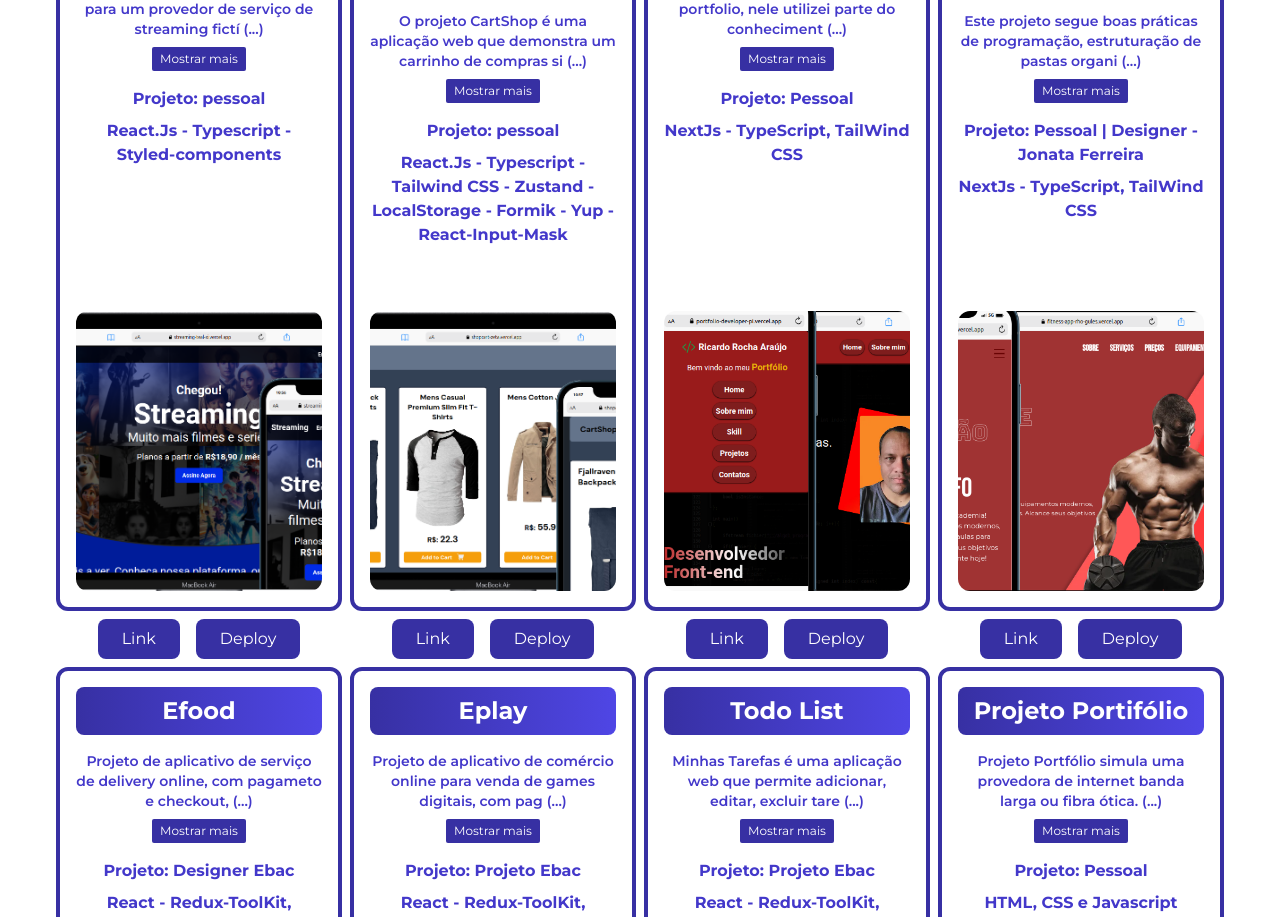
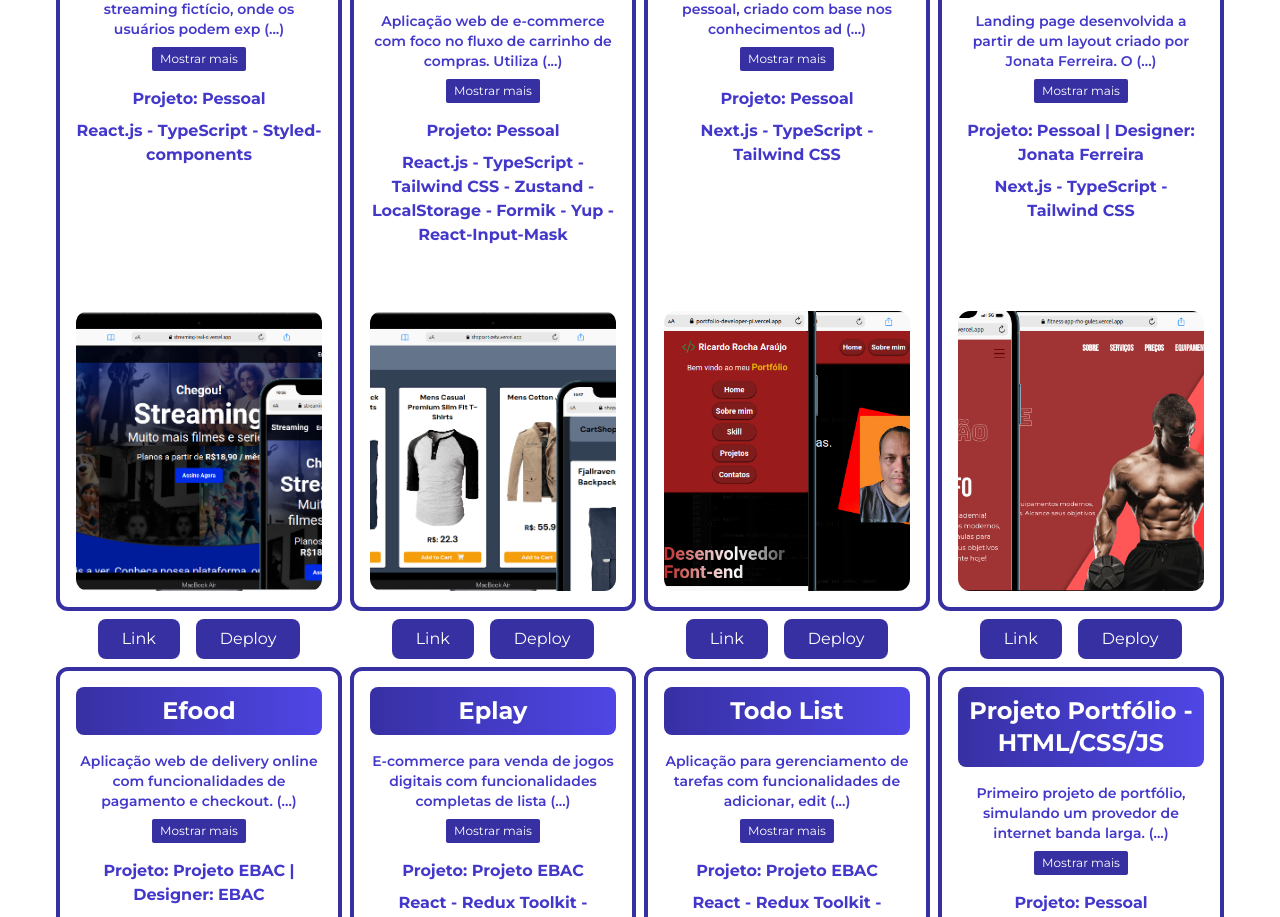
Before and after one commit to cardrocha/my-portfolio-2.0, a React (Vite) app: page /project in a window 1280 px wide. Shown: the part 433-1350 px from the top of the page. Built offline with nearby package versions, Linux system fonts and the light colour scheme.

Commit message:
fix: update project descriptions and correct language formatting in projectData.ts

```diff
--- a/src/data/projectData.ts
+++ b/src/data/projectData.ts
@@ -6,9 +6,9 @@ export const projects: Repos[] = [
     image: "/streaming1.png",
     title: "Streaming",
     description:
-      "Este projeto é uma landing page para um provedor de serviço de streaming fictício. Ele simula um ambiente onde os usuários podem explorar uma variedade de planos de assinatura e conteúdos disponíveis. Desenvolvido com React.js, TypeScript e styled-components, este projeto incorpora várias lógicas aprendidas durante o curso da Ebac, incluindo renderização de listas, componentes reativos com o uso de hooks do React e manipulação de estado.",
-    project: "pessoal",
-    language: "React.Js - Typescript - Styled-components",
+      "Landing page para um serviço de streaming fictício, onde os usuários podem explorar planos de assinatura e conteúdos disponíveis. Desenvolvido com React.js, TypeScript e styled-components, o projeto aplica conceitos como renderização de listas, gerenciamento de estado com hooks e componentização. Foi criado durante o curso da EBAC.",
+    project: "Pessoal",
+    language: "React.js - TypeScript - Styled-components",
     link: "https://github.com/cardrocha/streaming",
     deploy: "https://streaming-teal-xi.vercel.app/",
   },
@@ -17,10 +17,10 @@ export const projects: Repos[] = [
     image: "/shopcart1.png",
     title: "CartShop - Ecommerce",
     description:
-      "O projeto CartShop é uma aplicação web que demonstra um carrinho de compras simples. A aplicação é construída utilizando React.js, TypeScript, Tailwind CSS e gerenciamento de estado com Zustand. Totalmente responsivo, utilizando melhores prática de codificação e com feedback para o usuário ao fazer checkout, recebe dados da api para renderizar produtos que simula um e-commerce.",
-    project: "pessoal",
+      "Aplicação web de e-commerce com foco no fluxo de carrinho de compras. Utiliza React.js, TypeScript, Tailwind CSS e Zustand para gerenciamento de estado. Totalmente responsiva, conta com validação de formulários com Formik e Yup, integração com uma API fake e feedback visual para o usuário durante o processo de checkout.",
+    project: "Pessoal",
     language:
-      "React.Js - Typescript - Tailwind CSS - Zustand - LocalStorage - Formik - Yup - React-Input-Mask",
+      "React.js - TypeScript - Tailwind CSS - Zustand - LocalStorage - Formik - Yup - React-Input-Mask",
     link: "https://github.com/cardrocha/shopcart",
     deploy: "https://shopcart-zeta.vercel.app/",
   },
@@ -29,9 +29,9 @@ export const projects: Repos[] = [
     image: "/project_portfolio.png",
     title: "Projeto Portfólio",
     description:
-      "Este foi meu primeiro projeto de portfolio, nele utilizei parte do conhecimento adquirido no curso de React.js e Styled-componets: componentizção, ciclo de vida do componente, utilização de hooks do react, integrando-o ao framework Nest.js e ao tailwind css. Aqui, apresento tanto meus projetos pessoais quanto aqueles desenvolvidos durante o curso.",
+      "Primeira versão do meu portfólio pessoal, criado com base nos conhecimentos adquiridos no curso da EBAC. Utilizei React.js, Styled-components e Tailwind CSS, aplicando conceitos como hooks, ciclo de vida dos componentes e boas práticas de componentização. Também há integração com backend usando Nest.js.",
     project: "Pessoal",
-    language: "NextJs - TypeScript, TailWind CSS",
+    language: "Next.js - TypeScript - Tailwind CSS",
     link: "https://github.com/cardrocha/Portfolio_developer",
     deploy: "https://portfolio-developer-pi.vercel.app/",
   },
@@ -40,9 +40,9 @@ export const projects: Repos[] = [
     image: "/fitness.png",
     title: "Landing Page - Academia",
     description:
-      "Este projeto segue boas práticas de programação, estruturação de pastas organizada, código limpo e adota um design responsivo. Utilizando um design elaborado por Jonata Ferreira, aplico os conceitos aprendidos no curso para interpretar fielmente as referências do designer e implementá-las da melhor forma.",
-    project: "Pessoal | Designer - Jonata Ferreira",
-    language: "NextJs - TypeScript, TailWind CSS",
+      "Landing page desenvolvida a partir de um layout criado por Jonata Ferreira. O projeto foca na fidelidade ao design, estrutura de pastas organizada, código limpo e responsividade. Utiliza Next.js, TypeScript e Tailwind CSS para entregar uma interface moderna e funcional.",
+    project: "Pessoal | Designer: Jonata Ferreira",
+    language: "Next.js - TypeScript - Tailwind CSS",
     link: "https://github.com/cardrocha/fitness-app/",
     deploy: "https://fitness-app-rho-gules.vercel.app/",
   },
@@ -51,10 +51,10 @@ export const projects: Repos[] = [
     image: "/efood.png",
     title: "Efood",
     description:
-      "Projeto de aplicativo de serviço de delivery online, com pagameto e checkout, desenvolvido com figma e usando conhecimentos adquiridos nos módulos de react.",
-    project: "Designer Ebac",
+      "Aplicação web de delivery online com funcionalidades de pagamento e checkout. Desenvolvido com base em protótipos do Figma, utilizando React.js, Redux Toolkit, TypeScript e Styled-components. Inclui formulários com validação e máscaras de input, simulando uma experiência real de e-commerce.",
+    project: "Projeto EBAC | Designer: EBAC",
     language:
-      "React - Redux-ToolKit, TypeScript, Styled-components, Formik - Yup - React-Input-Mask",
+      "React - Redux Toolkit - TypeScript - Styled-components - Formik - Yup - React-Input-Mask",
     link: "https://github.com/cardrocha/efood_ecommerce",
     deploy: "https://efood-ecommerce.vercel.app/",
   },
@@ -63,10 +63,10 @@ export const projects: Repos[] = [
     image: "/eplay.png",
     title: "Eplay",
     description:
-      "Projeto de aplicativo de comércio online para venda de games digitais, com pagamento e checkout, desenvolvido com React e Typescript.",
-    project: "Projeto Ebac",
+      "E-commerce para venda de jogos digitais com funcionalidades completas de listagem de produtos, carrinho, pagamento e checkout. Desenvolvido com React.js e TypeScript, o projeto reforça conceitos de componentização, gerenciamento global de estado e responsividade.",
+    project: "Projeto EBAC",
     language:
-      "React - Redux-ToolKit, TypeScript, Styled-components, Formik - Yup - React-Input-Mask",
+      "React - Redux Toolkit - TypeScript - Styled-components - Formik - Yup - React-Input-Mask",
     link: "https://github.com/cardrocha/eplay",
     deploy: "https://eplay-one.vercel.app/",
   },
@@ -75,20 +75,20 @@ export const projects: Repos[] = [
     image: "/todo_list.png",
     title: "Todo List",
     description:
-      "Minhas Tarefas é uma aplicação web que permite adicionar, editar, excluir tarefas e marcá-las como concluídas. Com uma interface simples, os usuários podem gerenciar sua lista de tarefas de forma eficiente.",
-    project: "Projeto Ebac",
-    language: "React - Redux-ToolKit, TypeScript, Styled-components",
+      "Aplicação para gerenciamento de tarefas com funcionalidades de adicionar, editar, excluir e marcar tarefas como concluídas. Simples e objetiva, esta aplicação foi construída com React, Redux Toolkit e Styled-components, focando na organização e na experiência do usuário.",
+    project: "Projeto EBAC",
+    language: "React - Redux Toolkit - TypeScript - Styled-components",
     link: "https://github.com/cardrocha/minhas-tarefas",
     deploy: "https://minhas-tarefas-wine.vercel.app/",
   },
   {
     id: 8,
     image: "/project_p.png",
-    title: "Projeto Portifólio",
+    title: "Projeto Portfólio - HTML/CSS/JS",
     description:
-      "Projeto Portfólio simula uma provedora de internet banda larga ou fibra ótica. Este foi meu primeiro projeto de portfólio qual o fiz apenas html, css e js.",
+      "Primeiro projeto de portfólio, simulando um provedor de internet banda larga. Criado com HTML, CSS e JavaScript puro, com foco em estrutura semântica e design responsivo. Representa o início da minha jornada no desenvolvimento web.",
     project: "Pessoal",
-    language: "HTML, CSS e Javascript",
+    language: "HTML - CSS - JavaScript",
     link: "https://github.com/cardrocha/projeto_portfolio",
     deploy: "https://projeto-portfolio-six.vercel.app/",
   },
```
